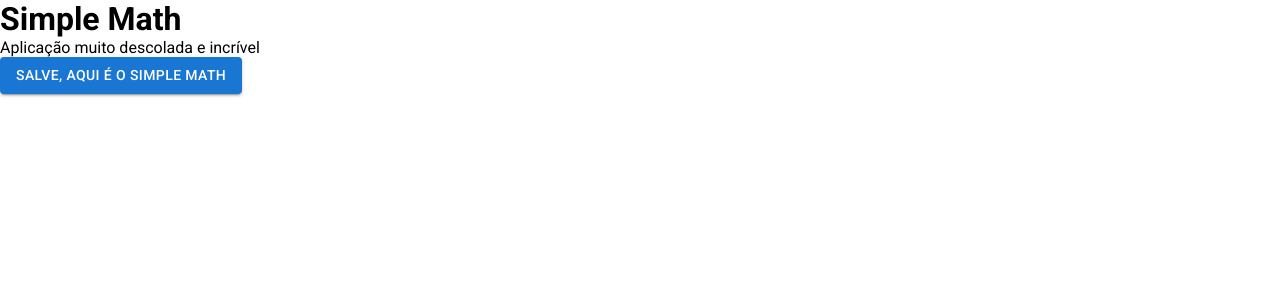
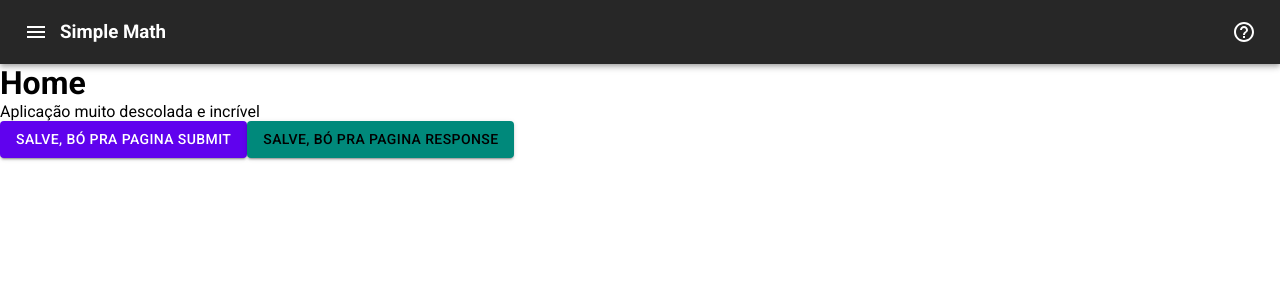
Before and after one commit to KauanR/simple-math-front, a Next.js app: page / in a window 1280 px wide. Shown: the top 300 px of the page. Built offline with nearby package versions, Linux system fonts and the light colour scheme.

Commit message:
feat: basic routing and components usage logic

```diff
--- a/src/pages/_app.tsx
+++ b/src/pages/_app.tsx
@@ -1,13 +1,40 @@
+import { createTheme } from '@mui/material/styles'
+import { ThemeProvider } from '@mui/system'
 import Head from 'next/head'
+import Header from '../core/components/header'
 import '../styles/main.scss'
 
 export default function App({Component, pageProps}) {
-    return <>
-        <Head>
-            <title>Simple Math</title>
-            <link rel="stylesheet" href="https://fonts.googleapis.com/css?family=Roboto:300,400,500,700&display=swap"/>
-            <link rel="stylesheet" href="https://fonts.googleapis.com/icon?family=Material+Icons"/>
-        </Head>
-        <Component {...pageProps} />
-    </>
+    const darkTheme = createTheme({
+        palette: {
+            mode: 'dark',
+            primary: {
+                light: '#9c47ff',
+                main: '#6002EE',
+                dark: '#311b92',
+                contrastText: '#FFF'
+            },
+            secondary: {
+                light: '#4ebaaa',
+                main: '#00897b',
+                dark: '#005b4f',
+                contrastText: '#000'
+            }
+        }
+    })
+
+    return (
+        <>
+            <Head>
+                <title>Simple Math</title>
+            </Head>
+            <ThemeProvider theme={darkTheme}>
+                <Header></Header>
+                <main>
+                    <Component {...pageProps} />
+                </main>
+            </ThemeProvider>
+        </>
+    )
+
 }
--- /dev/null
+++ b/src/pages/_document.tsx
@@ -0,0 +1,18 @@
+import Document, { Head, Html, Main, NextScript } from 'next/document'
+
+export default class MyDocument extends Document {
+    render() {
+        return (
+            <Html>
+                <Head>
+                    <link rel="stylesheet" href="https://fonts.googleapis.com/css?family=Roboto:300,400,500,700&display=swap"/>
+                    <link rel="stylesheet" href="https://fonts.googleapis.com/icon?family=Material+Icons"/>
+                </Head>
+                <body>
+                    <Main />
+                    <NextScript />
+                </body>
+            </Html>
+        )
+    }
+}
--- a/src/pages/index.tsx
+++ b/src/pages/index.tsx
@@ -1,17 +1,30 @@
 import { Button } from '@mui/material'
+import Link from 'next/link'
 
 export default function Home() {
     return (
         <>
             <main>
                 <h1>
-                    Simple Math
+                    Home
                 </h1>
                 <p>
                     Aplicação muito descolada e incrível
                 </p>
                 <Button variant="contained">
-                    Salve, aqui é o Simple Math
+                    <Link href="/submit">
+                        <a>
+                            Salve, bó pra pagina submit
+                        </a>
+                    </Link>
+                </Button>
+
+                <Button variant="contained" color="secondary">
+                    <Link href="/response">
+                        <a>
+                            Salve, bó pra pagina response
+                        </a>
+                    </Link>
                 </Button>
             </main>
         </>
--- a/src/pages/response/index.tsx
+++ b/src/pages/response/index.tsx
@@ -1,8 +1,7 @@
 export default function Response() {
-
     return (
         <>
-            Response route
+            <h1>Response</h1>
         </>
     )
 }
--- a/src/pages/submit/index.tsx
+++ b/src/pages/submit/index.tsx
@@ -1,8 +1,7 @@
 export default function Submit() {
-
     return (
         <>
-            Submit route
+            <h1>Submit</h1>
         </>
     )
 }
--- a/src/styles/main.scss
+++ b/src/styles/main.scss
@@ -3,3 +3,8 @@
     font-family: 'Roboto', sans-serif;
     margin: 0;
 }
+
+a {
+    color: inherit;
+    text-decoration: none;
+}
```
